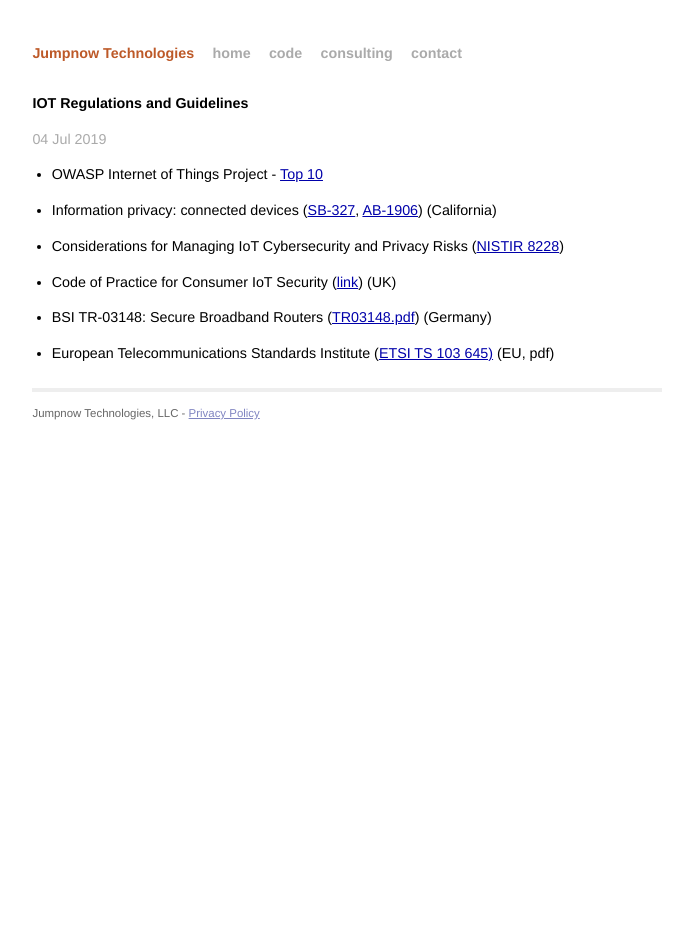
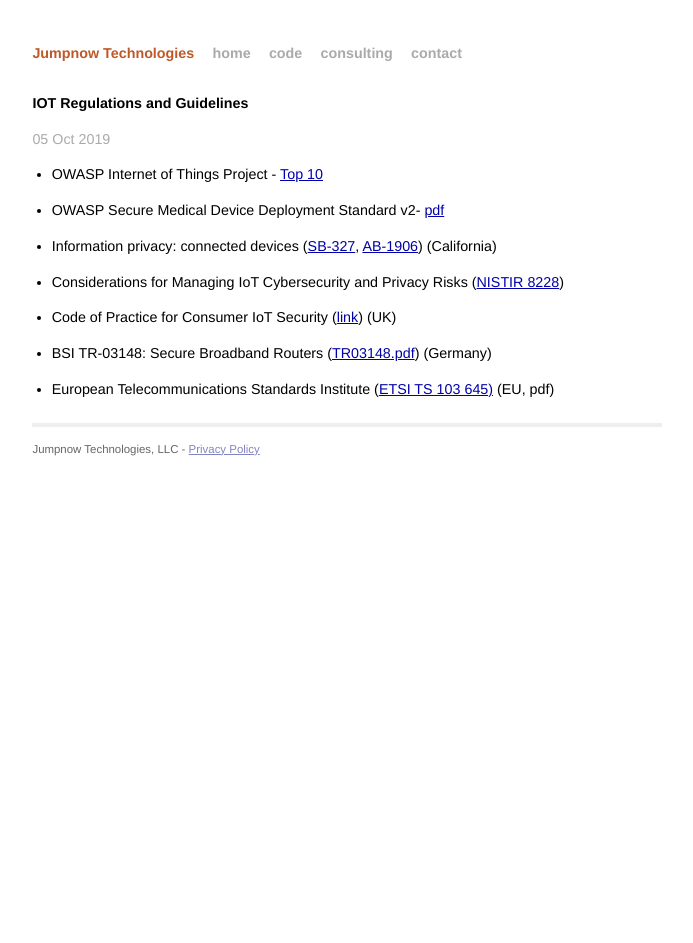
Before and after one commit to jumpnow/jumpnowtek-site, a Jekyll site: the page built from _posts/2018-11-29-IOT-Regulations-and-Guidelines.md, in a window 1280 px wide. Shown: the whole page, without its empty margins (293-986 px from the left). Built offline with Jekyll 4.4.1, drawn with Linux system fonts in a browser that asks for light colours.

Commit message:
Add owasp secure med link

```diff
--- a/_posts/2018-11-29-IOT-Regulations-and-Guidelines.md
+++ b/_posts/2018-11-29-IOT-Regulations-and-Guidelines.md
@@ -2,12 +2,14 @@
 layout: post
 title: IOT Regulations and Guidelines
 description: "A collection of new IOT regulations and guidelines"
-date: 2019-07-04 15:30:00
+date: 2019-10-05 05:35:00
 categories: security
 tags: [iot, regulations, laws, guidelines]
 ---
 
 * OWASP Internet of Things Project - [Top 10][owasp-top-10]
+
+* OWASP Secure Medical Device Deployment Standard v2- [pdf][owasp-smdds-v2]
 
 * Information privacy: connected devices ([SB-327][sb-327], [AB-1906][ab-1906]) (California)
 
@@ -21,6 +23,7 @@
 
 
 [owasp-top-10]: https://www.owasp.org/index.php/OWASP_Internet_of_Things_Project
+[owasp-smdds-v2]: https://www.owasp.org/images/9/95/OWASP_Secure_Medical_Devices_Deployment_Standard_7.18.18.pdf
 [sb-327]: http://leginfo.legislature.ca.gov/faces/billTextClient.xhtml?bill_id=201720180SB327
 [ab-1906]: https://leginfo.legislature.ca.gov/faces/billTextClient.xhtml?bill_id=201720180AB1906
 [nistir-8228]: https://www.nist.gov/publications/considerations-managing-internet-things-iot-cybersecurity-and-privacy-risks
```
